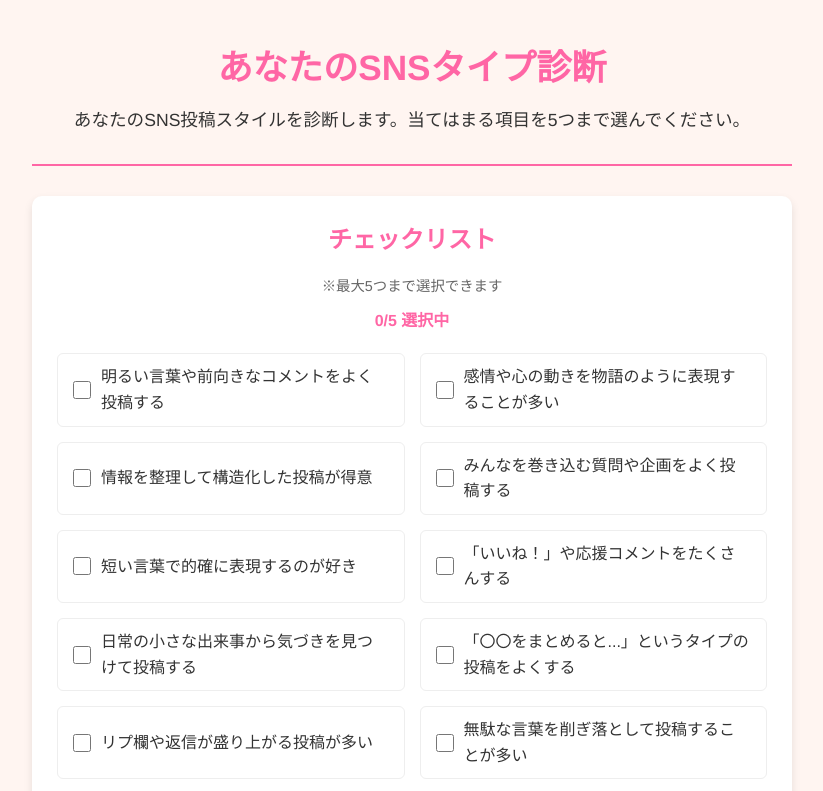
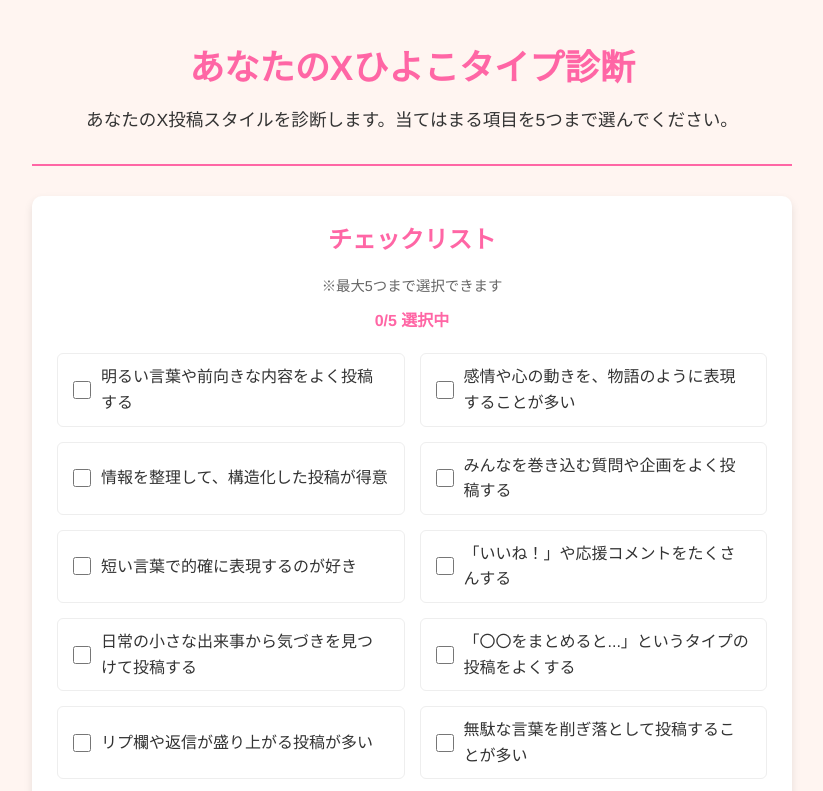
Before and after one commit to Mana1103ai/sns-diagnosis, a plain HTML site: page index.html in a window 1280 px wide. Shown: the top 791 px of the page, without its empty margins (228-1051 px from the left). Drawn offline with Linux system fonts and the light colour scheme.

Commit message:
Update index.html

```diff
--- a/index.html
+++ b/index.html
@@ -3,14 +3,14 @@
 <head>
     <meta charset="UTF-8">
     <meta name="viewport" content="width=device-width, initial-scale=1.0">
-    <title>SNSタイプ診断</title>
+    <title>X5タイプひよこ診断</title>
     <link rel="stylesheet" href="style.css">
 </head>
 <body>
     <div class="container">
         <header>
-            <h1>あなたのSNSタイプ診断</h1>
-            <p class="subtitle">あなたのSNS投稿スタイルを診断します。当てはまる項目を5つまで選んでください。</p>
+            <h1>あなたのXひよこタイプ診断</h1>
+            <p class="subtitle">あなたのX投稿スタイルを診断します。当てはまる項目を5つまで選んでください。</p>
         </header>
 
         <div class="diagnosis-container">
@@ -23,15 +23,15 @@
                     <div class="checklist">
                         <div class="checklist-item">
                             <input type="checkbox" id="item1" name="item1" value="positive">
-                            <label for="item1">明るい言葉や前向きなコメントをよく投稿する</label>
+                            <label for="item1">明るい言葉や前向きな内容をよく投稿する</label>
                         </div>
                         <div class="checklist-item">
                             <input type="checkbox" id="item2" name="item2" value="emotional">
-                            <label for="item2">感情や心の動きを物語のように表現することが多い</label>
+                            <label for="item2">感情や心の動きを、物語のように表現することが多い</label>
                         </div>
                         <div class="checklist-item">
                             <input type="checkbox" id="item3" name="item3" value="organizer">
-                            <label for="item3">情報を整理して構造化した投稿が得意</label>
+                            <label for="item3">情報を整理して、構造化した投稿が得意</label>
                         </div>
                         <div class="checklist-item">
                             <input type="checkbox" id="item4" name="item4" value="involving">
```
